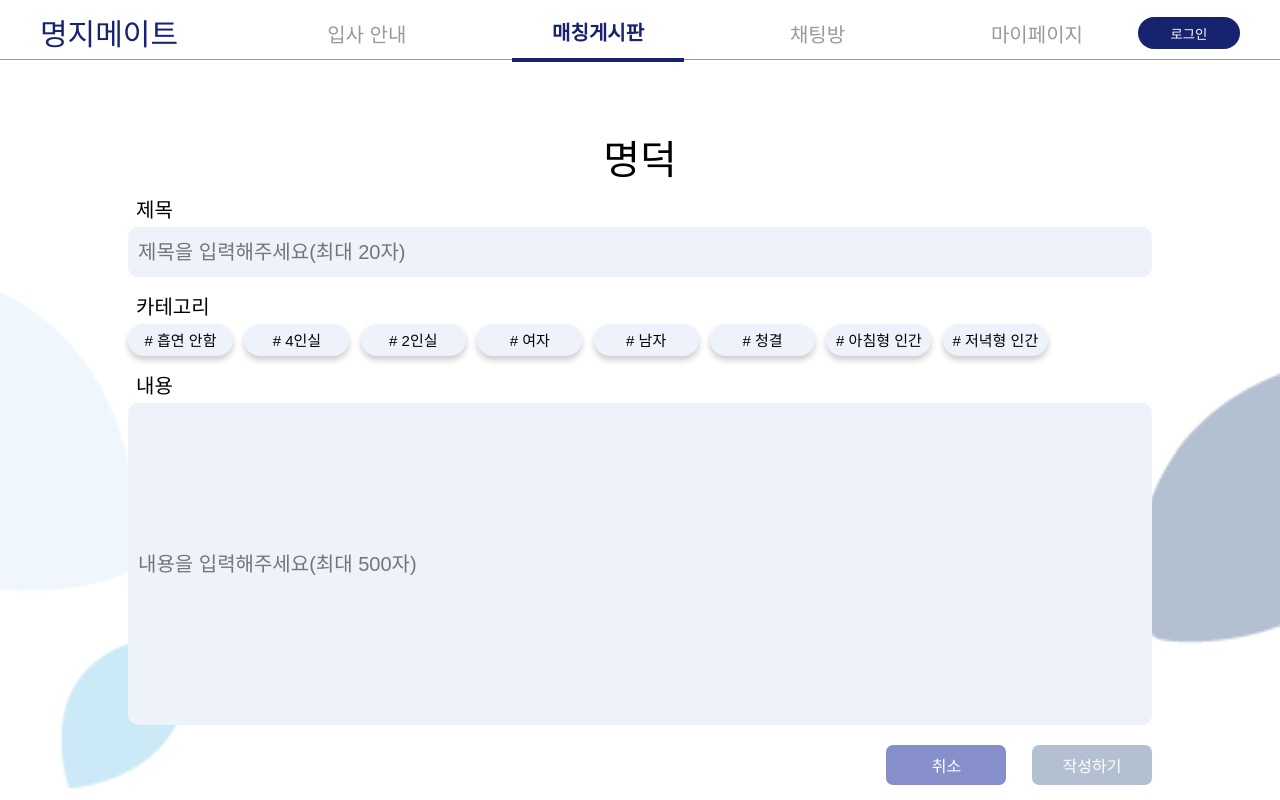
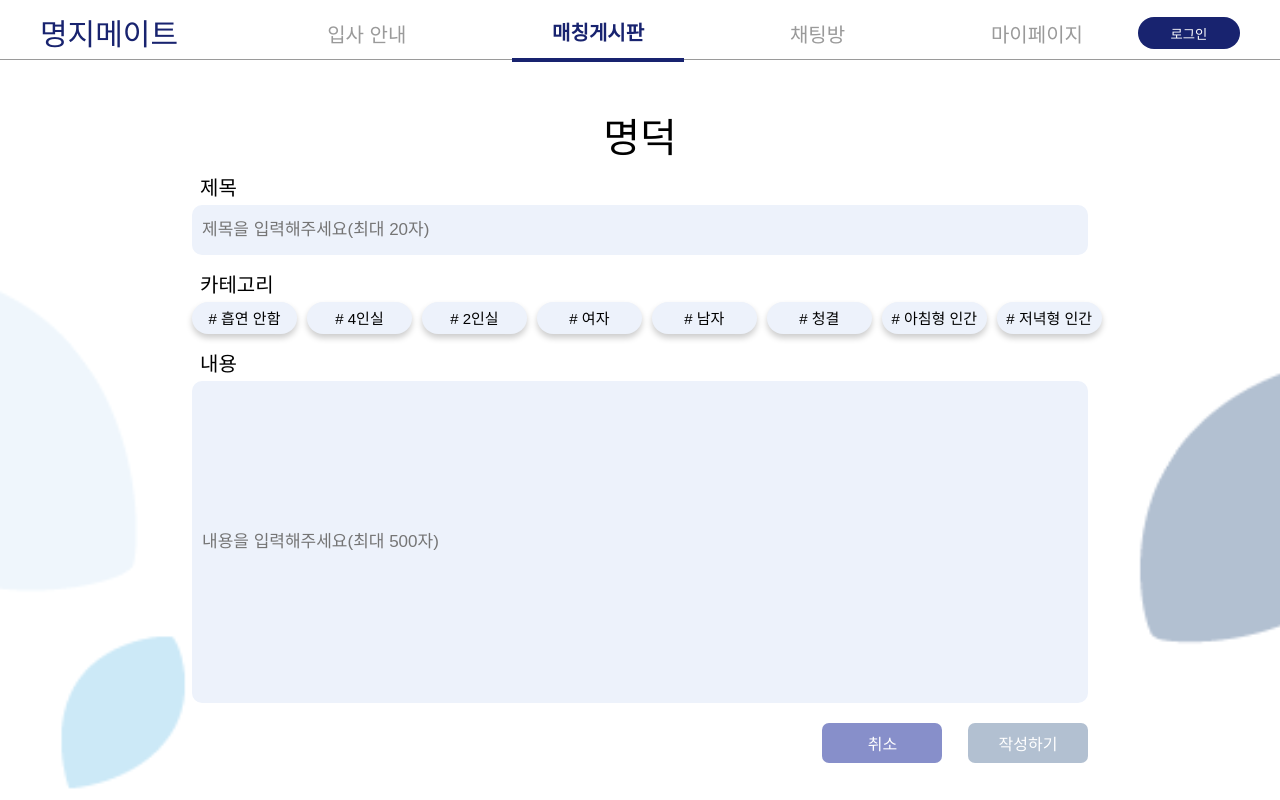
Before and after one commit to jogpfls/myongji_roomMate, a React (Create React App) app: page /write in a window 1280 px wide. Shown: the top 800 px of the page. Built offline with nearby package versions, Linux system fonts and the light colour scheme; no server answers; a web font is replaced by a local one.

Commit message:
fix: width 수정

```diff
--- a/src/pages/RoomPage.js
+++ b/src/pages/RoomPage.js
@@ -38,7 +38,7 @@ const RoomPage = () => {
   );
 };
 const Container = styled.div`
-  width: 80%;
+  width: 70%;
   margin: auto;
   height: 95vh;
   display: flex;
--- a/src/pages/WritePage.js
+++ b/src/pages/WritePage.js
@@ -69,7 +69,7 @@ const WrapperWrapper = styled.div`
 `;
 
 const AllWrapper = styled.div`
-  width: 80%;
+  width: 70%;
   height: 100vh;
   display: flex;
   align-items: center;
@@ -82,6 +82,7 @@ const Wrapper = styled.div`
   display: flex;
   flex-direction: column;
   gap: 20px;
+  margin-bottom: 5.5vh;
 `;
 
 const DormitoryBox = styled.div`
@@ -114,7 +115,7 @@ const TitleWrite = styled.input`
   outline: none;
   border: none;
   border-radius: 10px;
-  font-size: 20px;
+  font-size: 17px;
 
   &:hover{
     outline: none;
@@ -144,7 +145,7 @@ const Contents = styled.input`
   outline: none;
   border: none;
   border-radius: 10px;
-  font-size: 20px;
+  font-size: 17px;
 
   &:hover{
     outline: none;
```
